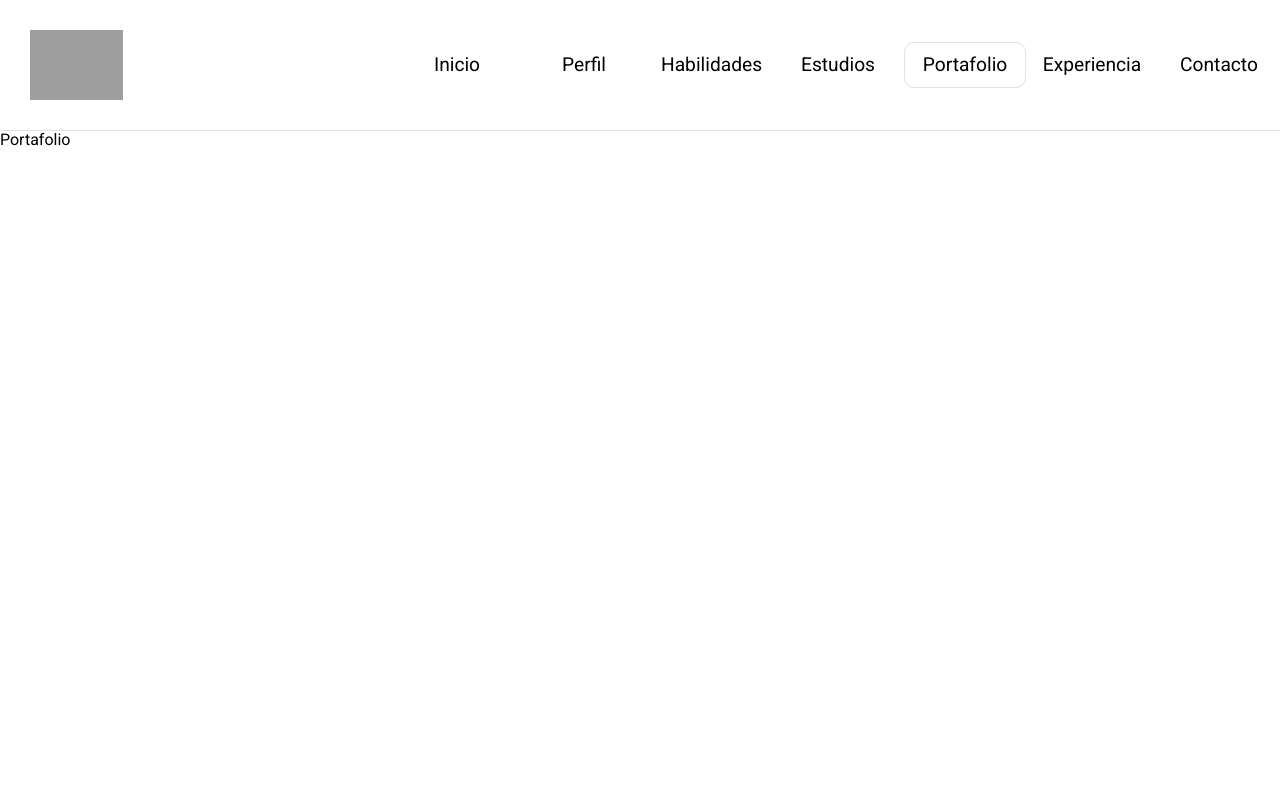
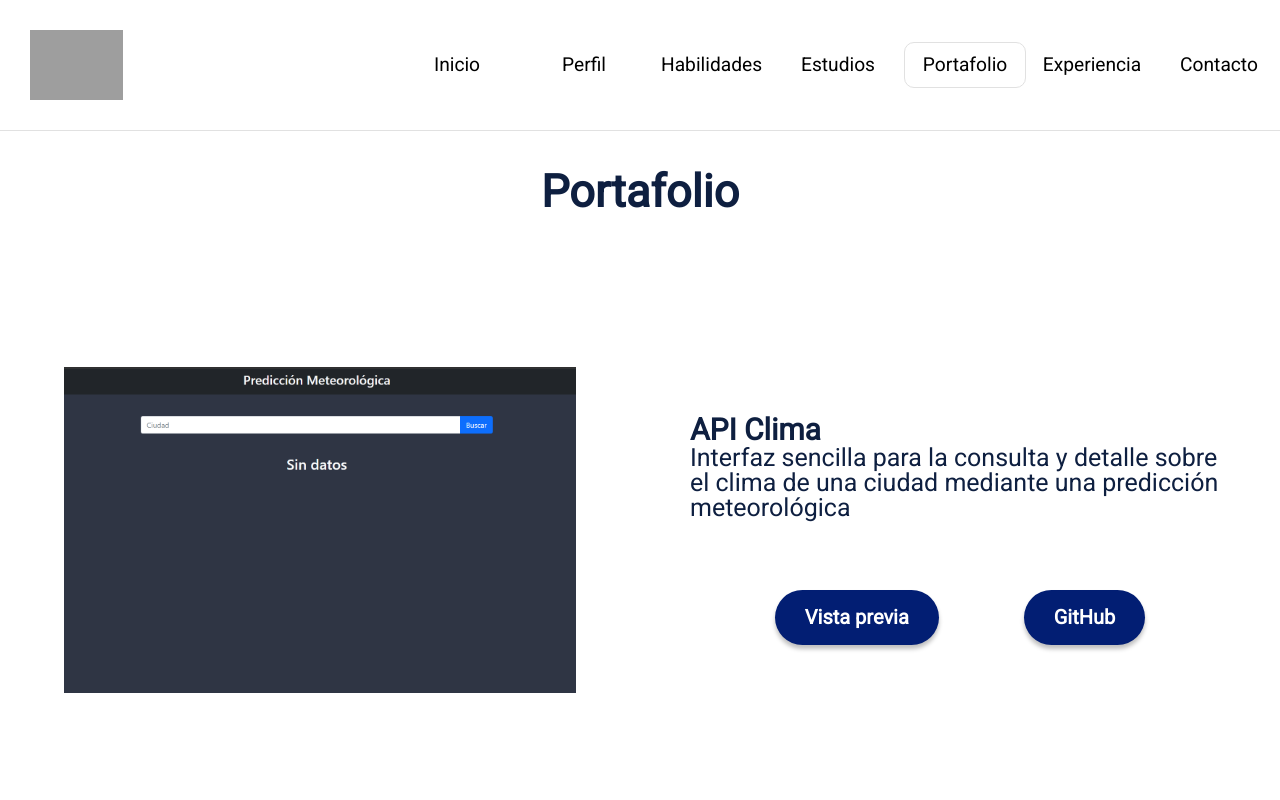
Before and after one commit to chris0094/landing-Page, a React (Create React App) app: page /portfolio in a window 1280 px wide. Shown: the top 800 px of the page. Built offline with nearby package versions, Linux system fonts and the light colour scheme; grey boxes are pictures that could not be loaded.

Commit message:
Portfolio page added

```diff
--- a/src/pages/Portfolio/Portfolio.css
+++ b/src/pages/Portfolio/Portfolio.css
@@ -0,0 +1,77 @@
+.projects h1 {
+  margin-bottom: 70px;
+  text-align: center;
+  font-weight: 700;
+  font-size: 45px;
+  line-height: 24px;
+  color: #0E1F40;
+}
+
+.projects__list {
+  display: grid;
+  grid-template-columns: 1fr;
+  justify-content: center;
+}
+
+.projects__items {
+  display: grid;
+  grid-template-columns: 1fr 1fr;
+  justify-items: center;
+  align-items: center;
+}
+
+.projects__image {
+  width: 512px;
+  height: 512px;
+  display: flex;
+}
+
+.projects__image img {
+  width: inherit;
+  height: auto;
+  margin: auto;
+}
+
+.projects__description {
+  padding: 0px 50px;
+}
+
+.projects__description h3 {
+  font-weight: 700;
+  font-size: 30px;
+  line-height: 30px;
+  color: #0E1F40;
+}
+
+.projects__description p {
+  font-weight: 400;
+  font-size: 25px;
+  line-height: 25px;
+  color: #0E1F40;
+}
+
+.projects__actions {
+  margin-top: 70px;
+  display: flex;
+  justify-content: space-evenly;
+}
+
+.projects__actions a {
+  text-decoration: none;
+  background: #021E73;
+  font-weight: 600;
+  font-size: 20px;
+  padding: 10px 30px;
+  line-height: 35px;
+  color: #FFFFFF;
+  box-shadow: 0px 4px 4px rgba(0, 0, 0, 0.25);
+  border-radius: 41px;
+}
+
+@media screen and (max-width: 1200px) {
+  .projects__items {
+    grid-template-columns: 1fr;
+    border-bottom: 1px solid #eee;
+    padding-bottom: 40px;
+  }
+}
--- a/src/pages/Portfolio/Portfolio.jsx
+++ b/src/pages/Portfolio/Portfolio.jsx
@@ -1,7 +1,50 @@
 import React from 'react'
+import todoImg from '../../assets/img/todo-image.png'
+import weatherImg from '../../assets/img/weather-image.png'
+import heroesImg from '../../assets/img/api-image.png'
+import './Portfolio.css'
 
 export const Portfolio = () => {
+  const projects = [{
+    title: 'API Clima',
+    img: weatherImg,
+    description: 'Interfaz sencilla para la consulta y detalle sobre el clima de una ciudad mediante una predicción meteorológica',
+    preview: 'https://velvety-florentine-4712cc.netlify.app/',
+    link: 'https://github.com/chris0094/apiclima'
+  }, {
+    title: 'Todo List',
+    img: todoImg,
+    description: 'Aplicación para la gestión y creación de distintas tareas, teniendo como detalle su fecha de realización y la decripción de la actividad a realizar',
+    preview: 'https://prismatic-custard-6d35fa.netlify.app/',
+    link: 'https://github.com/chris0094/todolist'
+  }, {
+    title: 'API Heroes',
+    img: heroesImg,
+    description: 'API para la consulta de distintos héroes del Universo Cinematográfico de Marvel',
+    preview: 'https://github.com/chris0094/api-heroes',
+    link: 'https://github.com/chris0094/api-heroes'
+  }]
+
+  const listProjects = projects.map((project, index) => (<div className='projects__items' key={index}>
+    <figure className='projects__image'>
+      <img src={project.img} alt={project.title} />
+    </figure>
+    <div className='projects__description'>
+      <h3>{project.title}</h3>
+      <p>{project.description}</p>
+      <div className='projects__actions'>
+        <a href={project.preview} target="_blank" rel="noopener noreferrer">Vista previa</a>
+        <a href={project.link} target="_blank" rel="noopener noreferrer">GitHub</a>
+      </div>
+    </div>
+  </div>))
+
   return (
-    <div>Portafolio</div>
+    <section className='projects'>
+      <h1>Portafolio</h1>
+      <div className='projects__list'>
+        {listProjects}
+      </div>
+    </section>
   )
 }
```
